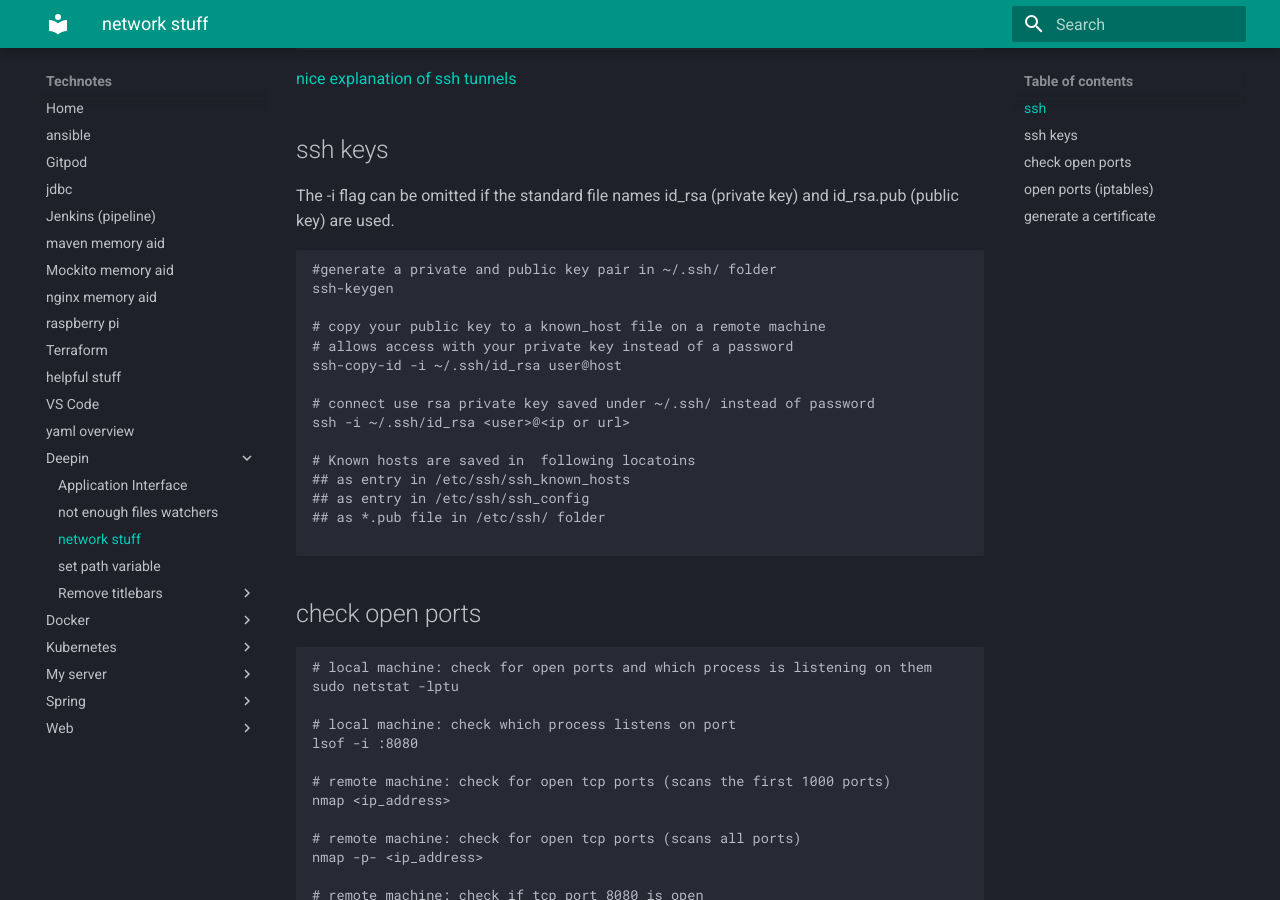
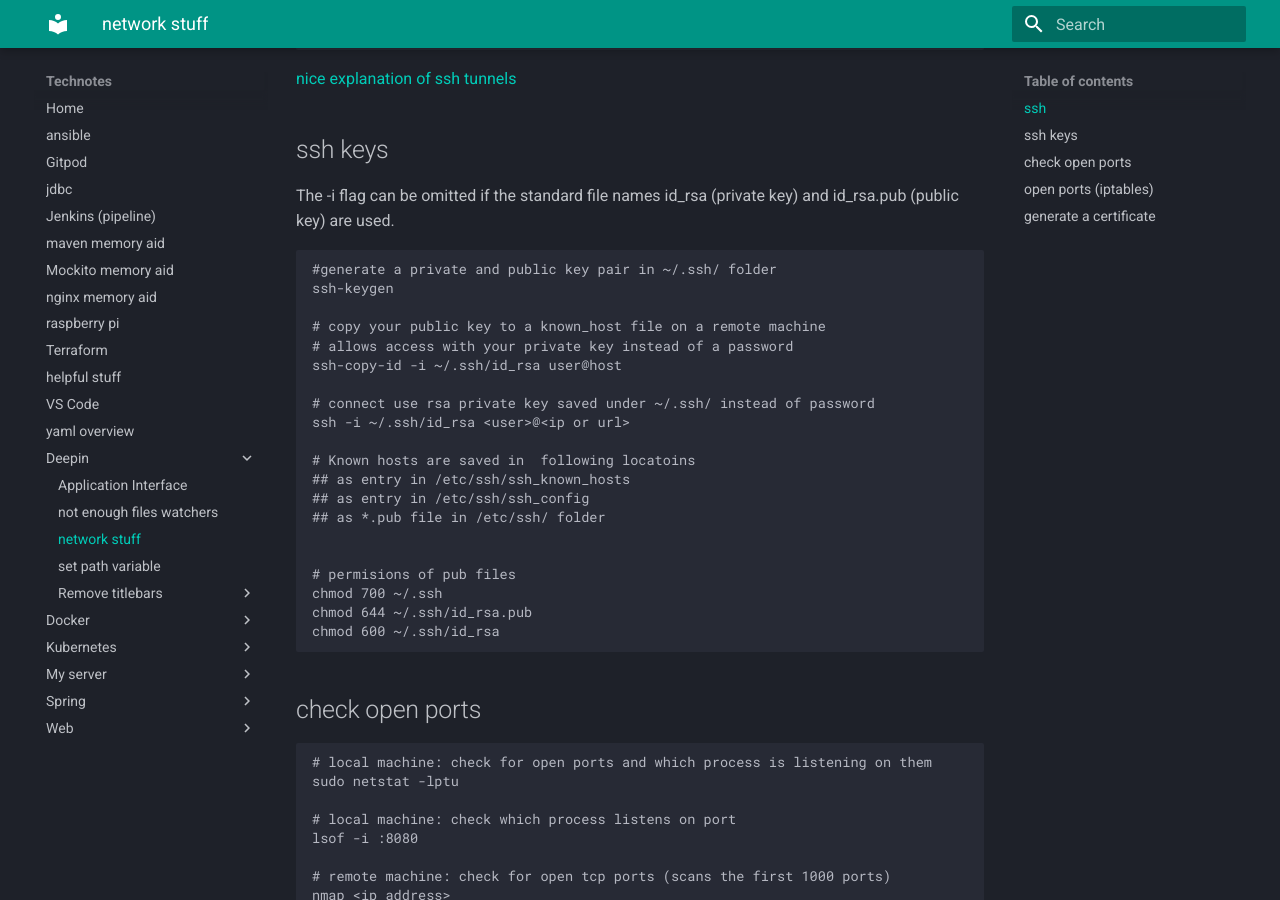
Before and after one commit to organicaudio/useful-code-snippets2, an MkDocs documentation site: the page built from docs/deepin/network.md, in a window 1280 px wide and 900 px high, scrolled down 506 px. Built offline with MkDocs 1.6.1 and Material for MkDocs 9.7.7, drawn with Linux system fonts in a browser that asks for light colours.

Commit message:
info on key permissions

````diff
--- a/docs/deepin/network.md
+++ b/docs/deepin/network.md
@@ -44,6 +44,11 @@ ssh -i ~/.ssh/id_rsa <user>@<ip or url>
 ## as entry in /etc/ssh/ssh_config
 ## as *.pub file in /etc/ssh/ folder
 
+
+# permisions of pub files
+chmod 700 ~/.ssh
+chmod 644 ~/.ssh/id_rsa.pub
+chmod 600 ~/.ssh/id_rsa
 ```
 
 ## check open ports
````
